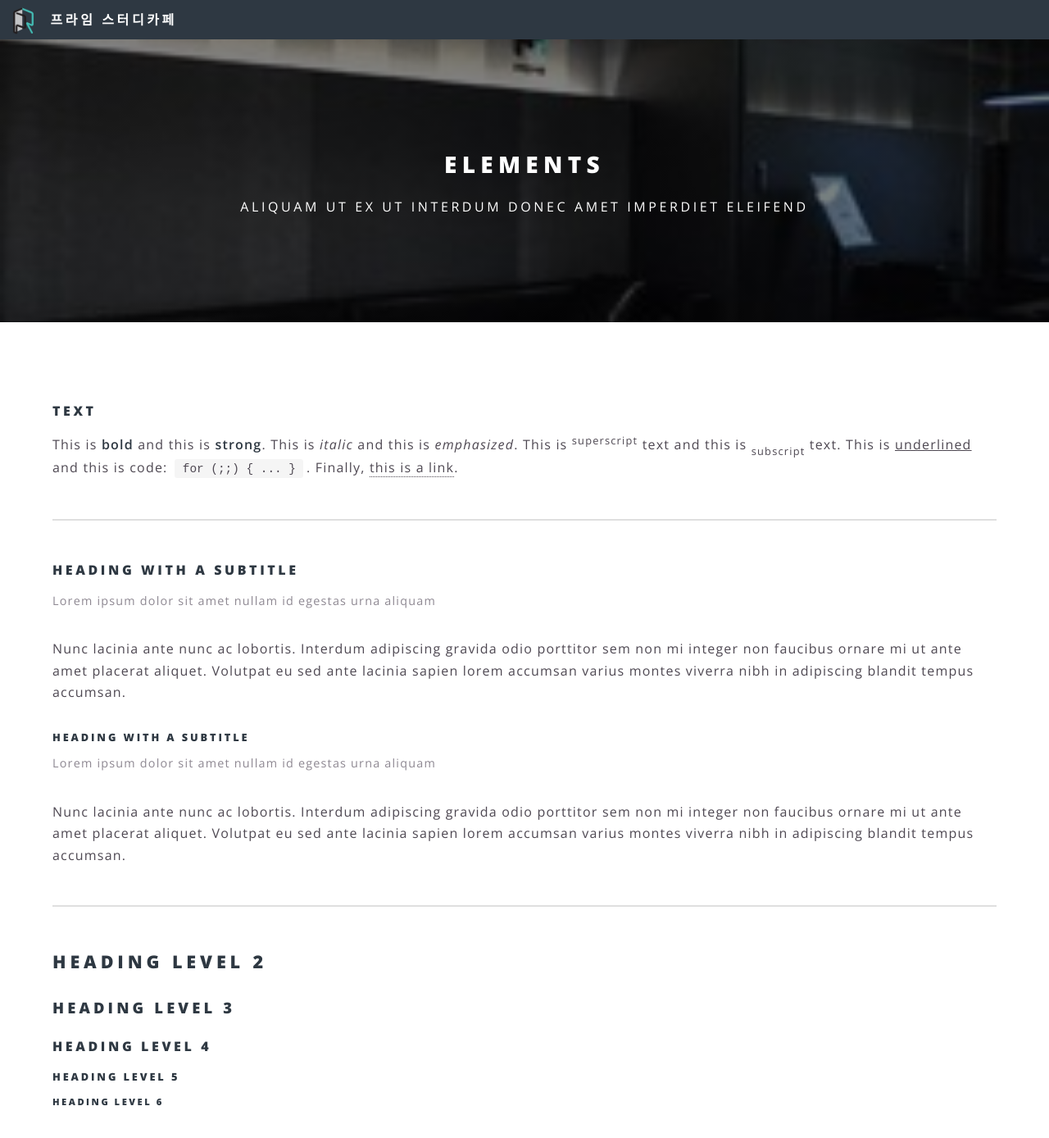
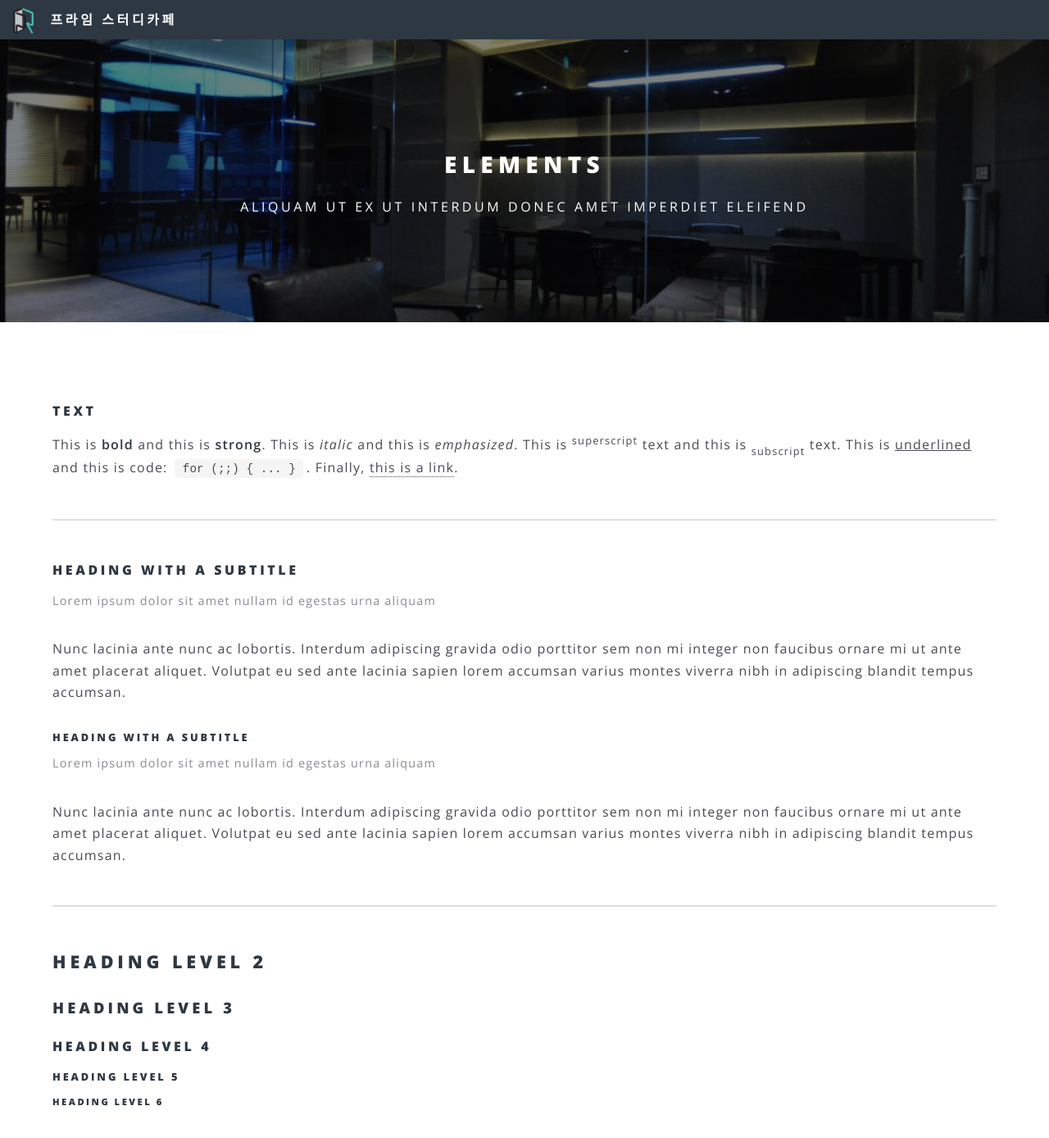
Before and after one commit to primestudycafe/primestudycafe.github.io, a Jekyll site: the page built from elements.html, in a window 1280 px wide and 1400 px high. Shown: the top 1388 px of the window at 82% size. Built offline with Jekyll 4.4.1, drawn with Linux system fonts in a browser that asks for light colours.

Commit message:
Update main.scss

```diff
--- a/css/main.scss
+++ b/css/main.scss
@@ -1675,7 +1675,7 @@ $baseurl: '{{ site.baseurl }}/images';
 	#main {
 		> header {
 			@include padding(12em, 0);
-			@include vendor('background-image', ('linear-gradient(top, rgba(0,0,0,0.5), rgba(0,0,0,0.5))', 'url("#{$baseurl}/6.jpeg")'));
+			@include vendor('background-image', ('linear-gradient(top, rgba(0,0,0,0.5), rgba(0,0,0,0.5))', 'url("#{$baseurl}/1.png")'));
 			background-attachment: fixed;
 			background-position: center center;
 			background-repeat: no-repeat;
```
